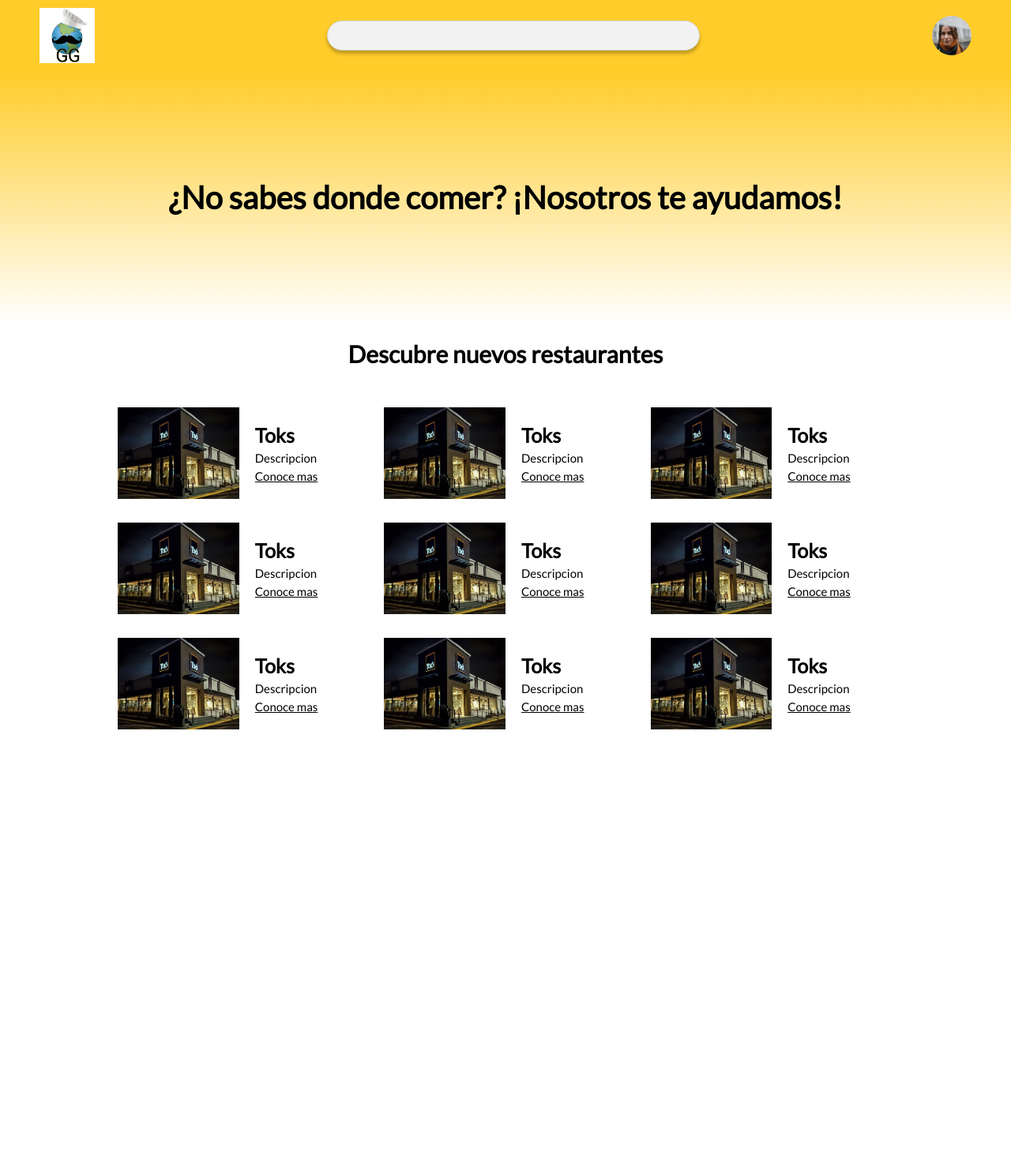
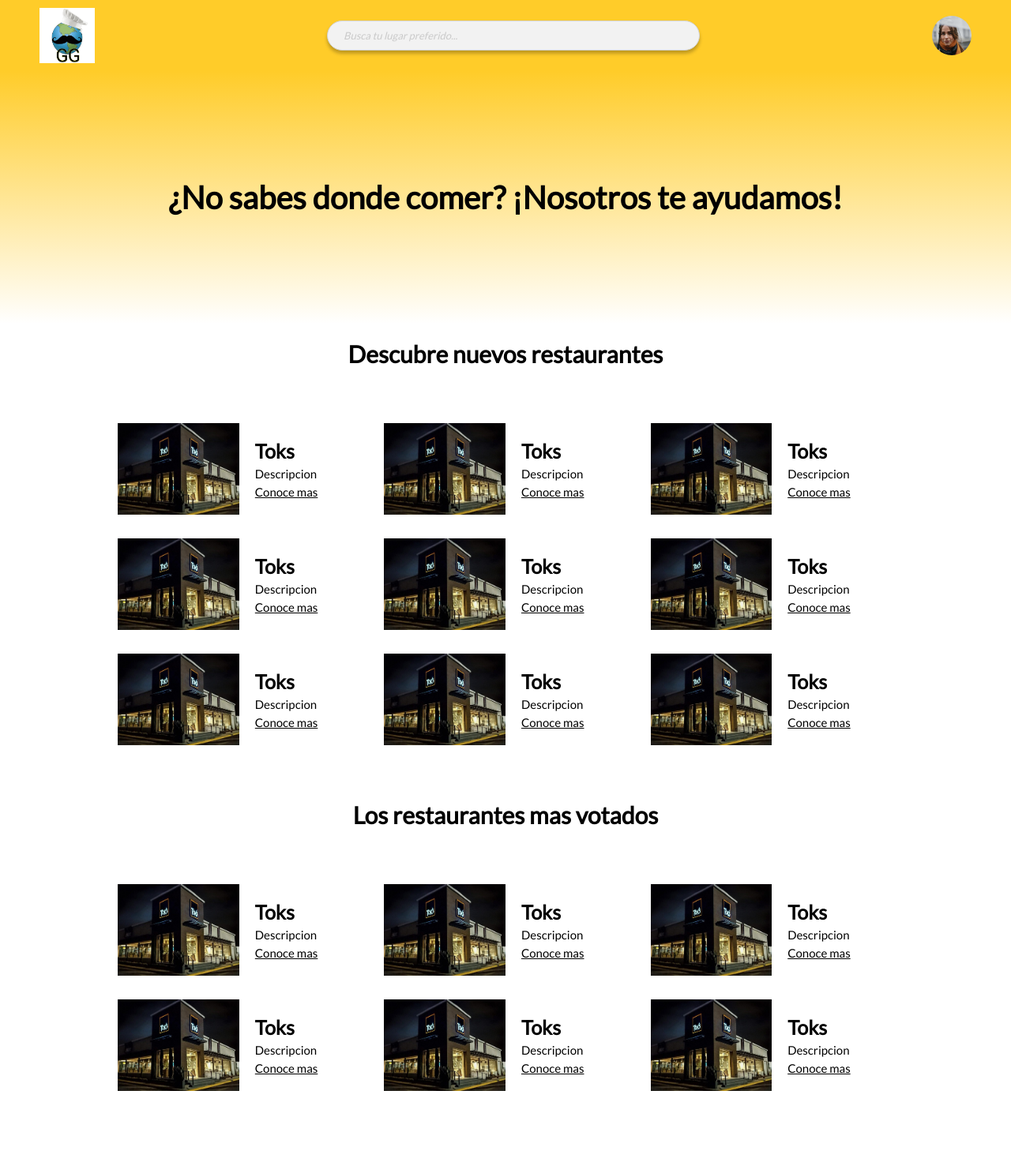
Before and after one commit to edmirgalvan01/GastroGlobal, a PHP site: page /prueba.html in a window 1280 px wide. Shown: the whole page at 79% size. Before the commit the page ends 924 px from the top, so only its background shows below. Run offline with PHP 8.4, Linux system fonts and the light colour scheme.

Commit message:
Se creo la seccion de los restaurantes mas votados y se corrigieron errores semanticos de HTML

```diff
--- a/prueba.css
+++ b/prueba.css
@@ -15,7 +15,6 @@ html {
    flex-direction: column;
 }
 .home__title {
-   margin-bottom: 3rem;
    font-size: 3rem;
 }
 /* HELPERS */
@@ -41,6 +40,11 @@ html {
    outline: none;
    padding: 10px 20px;
    width: 40%;
+}
+.header__search::placeholder {
+   font-size: 1.3rem;
+   color: #cacaca;
+   font-style: italic;
 }
 .header__img-user {
    height: 5rem;
@@ -72,12 +76,13 @@ html {
    margin: 20px 0;
 }
 .list__restaurantes {
-   padding: 20px 0;
+   padding: 2rem 0;
    width: 80%;
    display: flex;
    flex-wrap: wrap;
    justify-content: center;
    gap: 3rem;
+   margin: 5rem 0;
 }
 
 /* CARD */
--- a/prueba.html
+++ b/prueba.html
@@ -15,7 +15,7 @@
 <body>
     <header class="header">
         <img src="./img/logo.png" alt="" class="header__logo">
-        <input type="text" class="header__search">
+        <input type="text" class="header__search" placeholder="Busca tu lugar preferido...">
         <img src="./img/img-perfil.jpg" alt="" class="header__img-user">
     </header>
     <div class="first-img">
@@ -98,6 +98,57 @@
                     </div>
                 </article>
             </section>
+            <h1 class="home__title">Los restaurantes mas votados</h1>
+            <section class="list__restaurantes">
+                <article class="card">
+                    <img src="./img/toks.jpg" class="card__img" alt="">
+                    <div class="card__information">
+                        <h3>Toks</h3>
+                        <p>Descripcion</p>
+                        <a href="#">Conoce mas</a>
+                    </div>
+                </article>
+                <article class="card">
+                    <img src="./img/toks.jpg" class="card__img" alt="">
+                    <div class="card__information">
+                        <h3>Toks</h3>
+                        <p>Descripcion</p>
+                        <a href="#">Conoce mas</a>
+                    </div>
+                </article>
+                <article class="card">
+                    <img src="./img/toks.jpg" class="card__img" alt="">
+                    <div class="card__information">
+                        <h3>Toks</h3>
+                        <p>Descripcion</p>
+                        <a href="#">Conoce mas</a>
+                    </div>
+                </article>
+                <article class="card">
+                    <img src="./img/toks.jpg" class="card__img" alt="">
+                    <div class="card__information">
+                        <h3>Toks</h3>
+                        <p>Descripcion</p>
+                        <a href="#">Conoce mas</a>
+                    </div>
+                </article>
+                <article class="card">
+                    <img src="./img/toks.jpg" class="card__img" alt="">
+                    <div class="card__information">
+                        <h3>Toks</h3>
+                        <p>Descripcion</p>
+                        <a href="#">Conoce mas</a>
+                    </div>
+                </article>
+                <article class="card">
+                    <img src="./img/toks.jpg" class="card__img" alt="">
+                    <div class="card__information">
+                        <h3>Toks</h3>
+                        <p>Descripcion</p>
+                        <a href="#">Conoce mas</a>
+                    </div>
+                </article>
+            </section>
         </section>
     </main>
 </body>
```
